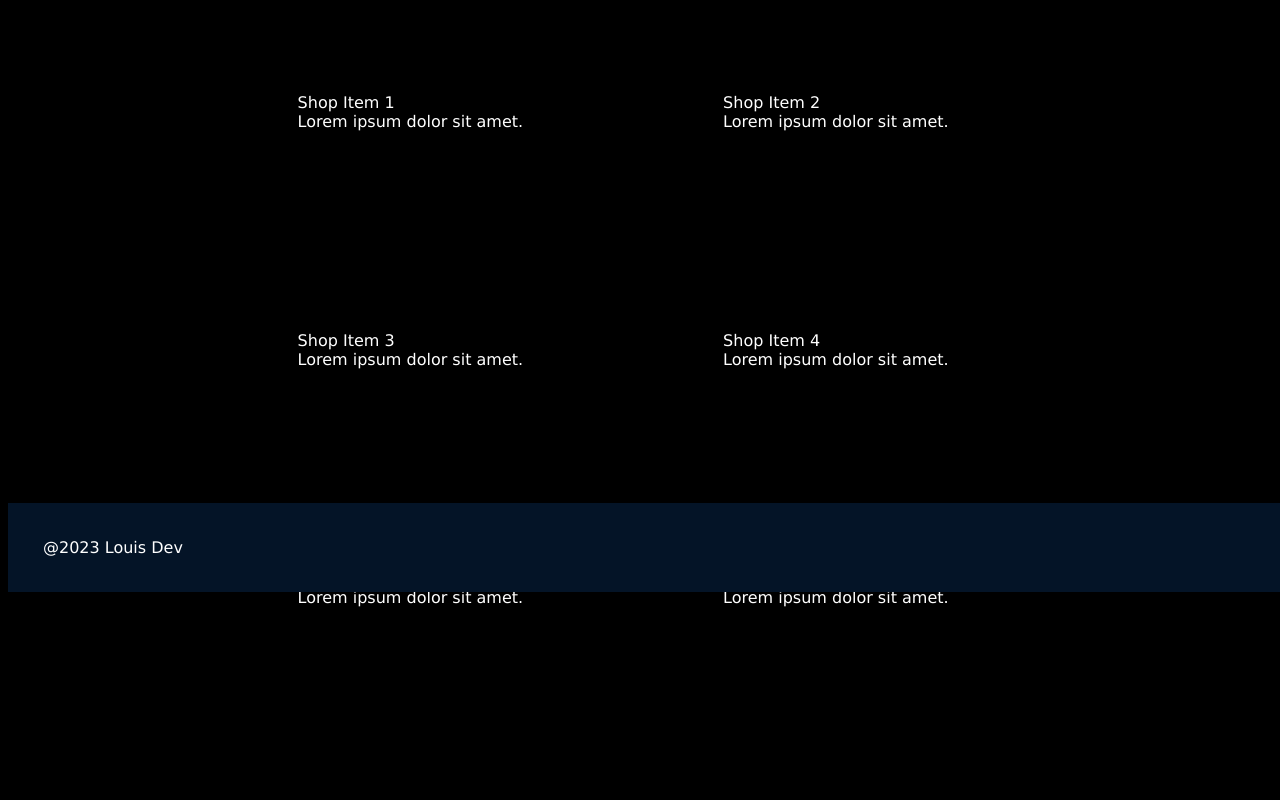
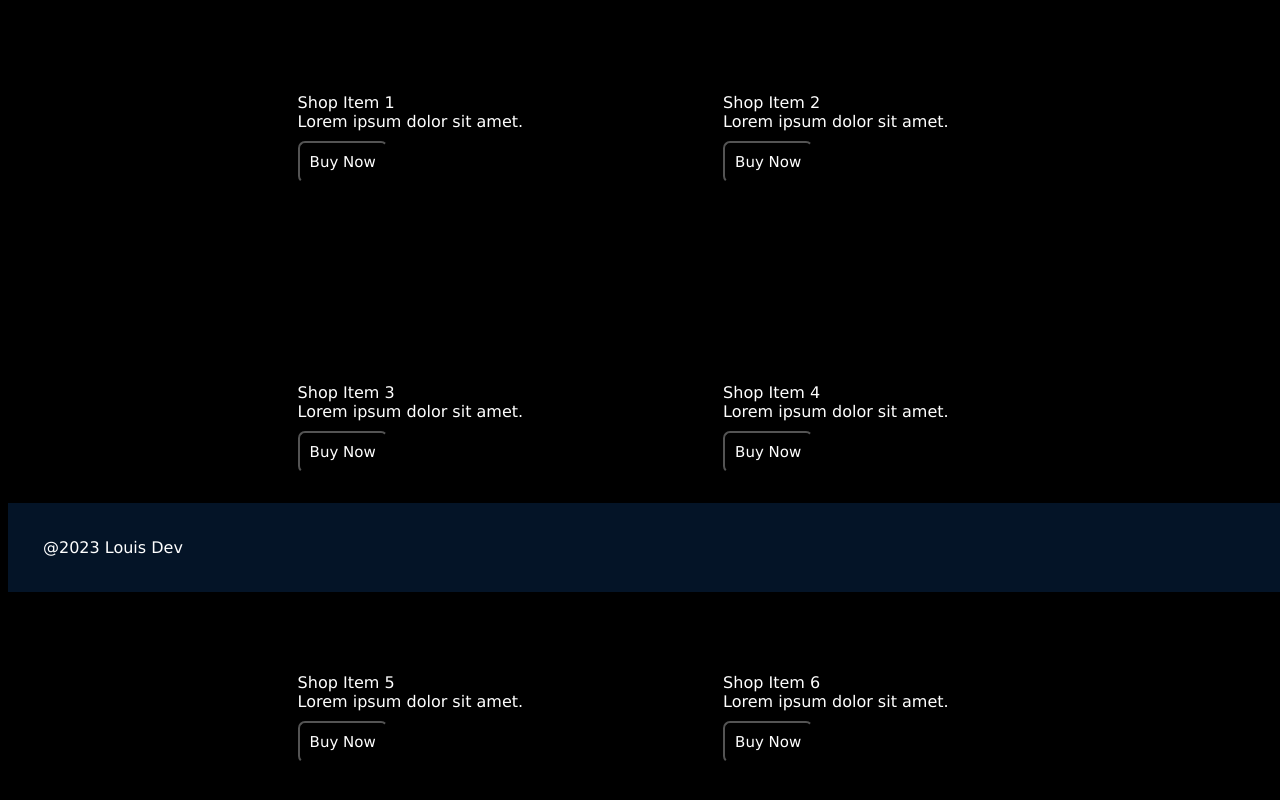
Before and after one commit to LouisWackenier/client-example, a React (Vite) app: page /Shop in a window 1280 px wide. Shown: the part 208-1008 px from the top of the page. Before the commit the page ends 923 px from the top, so only its background shows below. Built offline with nearby package versions, Linux system fonts and the light colour scheme.

Commit message:
Added the buy button

```diff
--- a/src/Pages/Shop.jsx
+++ b/src/Pages/Shop.jsx
@@ -36,8 +36,12 @@ const ShopItemParagraph = styled.div`
 
 `;
 
-const BuyButton = styled.div`
-
+const BuyButton = styled.button`
+    margin-top: 10px;
+    text-decoration: none;
+    padding: 10px;
+    border-radius: 7px;
+    font-size: 15px;
 `;
 
 const ItemImg = styled.div``;
@@ -51,38 +55,43 @@ const Shop = () => {
          </ContainerTitleSub>
          <Breakline />
 
-
          {/* Shop Section */}
          <ShopSection>
             {/*Shop Item 1*/}
              <Shopcontainer>
                  <ShopItemText>Shop Item 1</ShopItemText>
                  <ShopItemParagraph>Lorem ipsum dolor sit amet.</ShopItemParagraph>
+                 <BuyButton>Buy Now</BuyButton>
              </Shopcontainer>
             {/*Shop Item 2*/}
              <Shopcontainer>
                  <ShopItemText>Shop Item 2</ShopItemText>
                  <ShopItemParagraph>Lorem ipsum dolor sit amet.</ShopItemParagraph>
+                 <BuyButton>Buy Now</BuyButton>
              </Shopcontainer>
             {/*Shop Item 3*/}
              <Shopcontainer>
                  <ShopItemText>Shop Item 3</ShopItemText>
                  <ShopItemParagraph>Lorem ipsum dolor sit amet.</ShopItemParagraph>
+                 <BuyButton>Buy Now</BuyButton>
              </Shopcontainer>
              {/*Shop Item 4*/}
              <Shopcontainer>
                  <ShopItemText>Shop Item 4</ShopItemText>
                  <ShopItemParagraph>Lorem ipsum dolor sit amet.</ShopItemParagraph>
+                 <BuyButton>Buy Now</BuyButton>
              </Shopcontainer>
              {/*Shop Item 5*/}
              <Shopcontainer>
                  <ShopItemText>Shop Item 5</ShopItemText>
                  <ShopItemParagraph>Lorem ipsum dolor sit amet.</ShopItemParagraph>
+                 <BuyButton>Buy Now</BuyButton>
              </Shopcontainer>
              {/*Shop Item 6*/}
              <Shopcontainer>
                  <ShopItemText>Shop Item 6</ShopItemText>
                  <ShopItemParagraph>Lorem ipsum dolor sit amet.</ShopItemParagraph>
+                 <BuyButton>Buy Now</BuyButton>
              </Shopcontainer>
          </ShopSection>
     </ContainerTitle>
```
